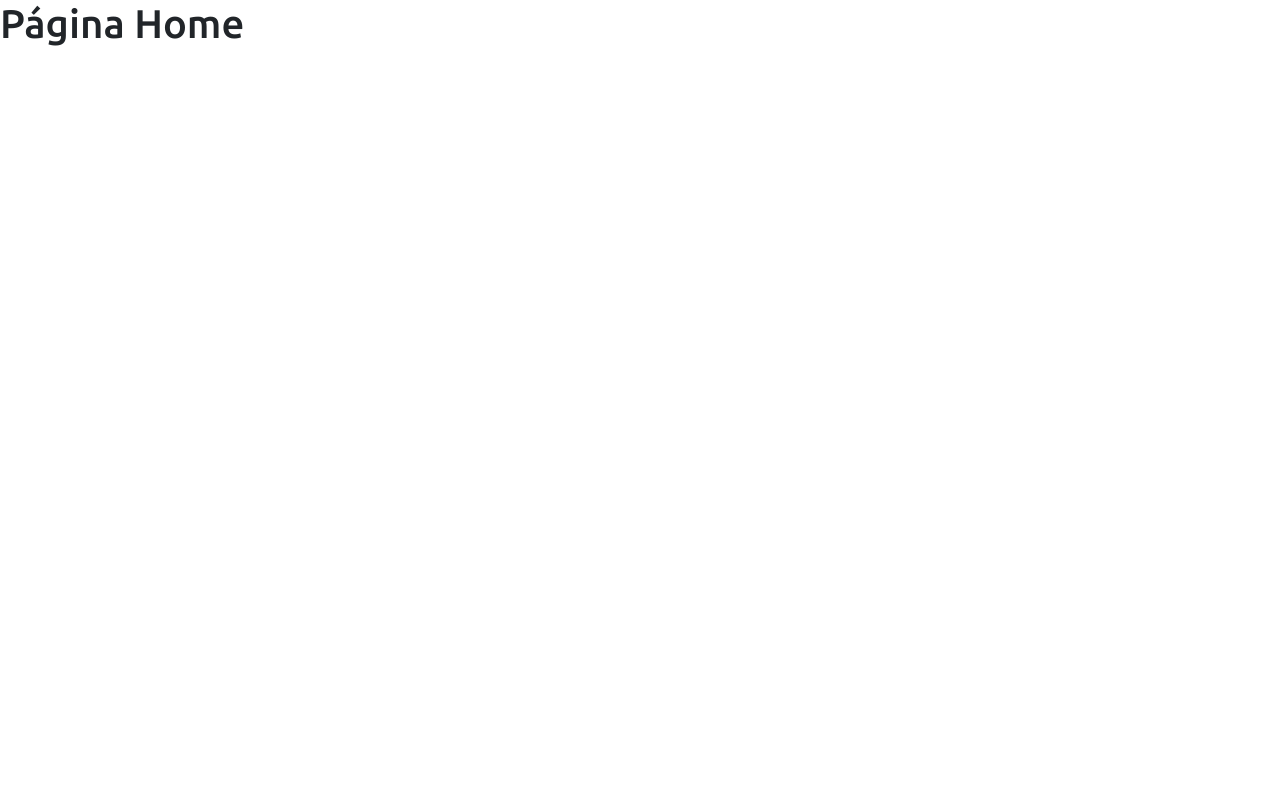
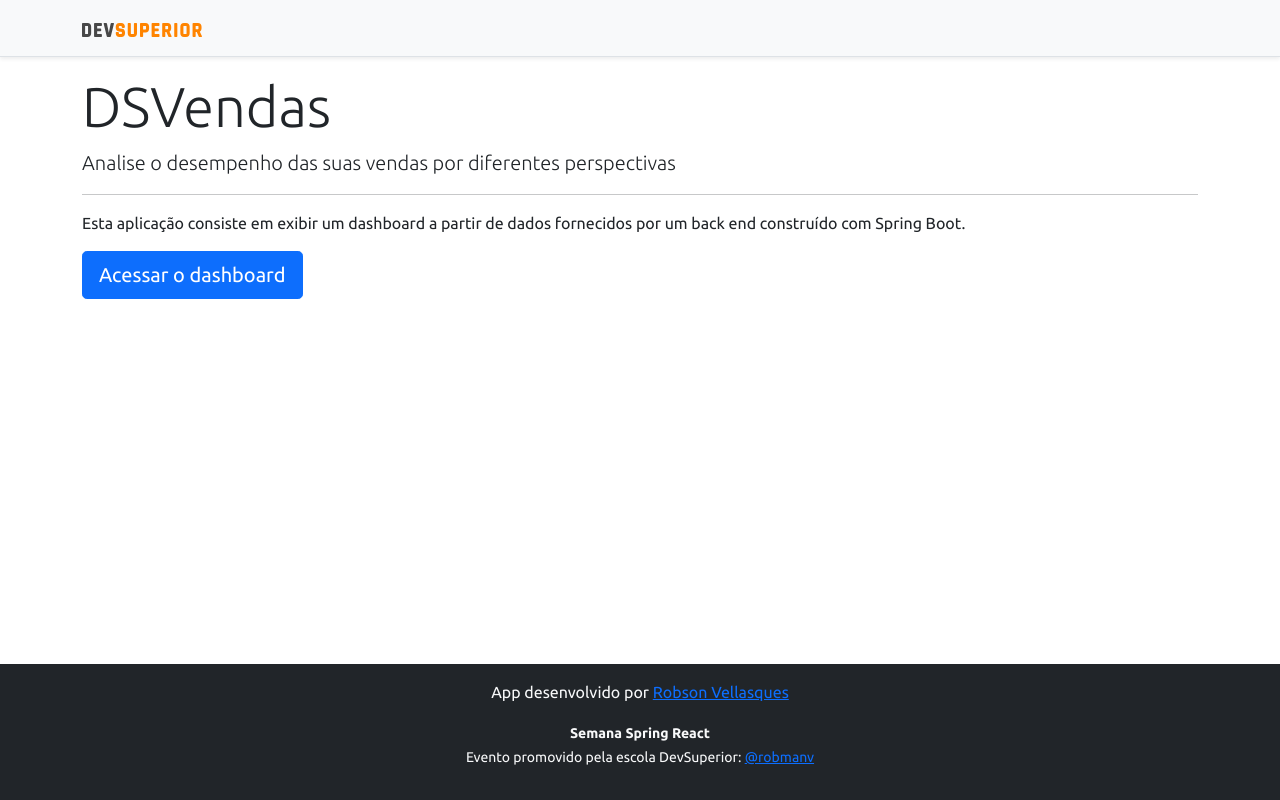
Before and after one commit to robmanv/dsvendas-sds3, a React (Create React App) app in the folder projeto-sds3/frontend/: page / in a window 1280 px wide. Built offline with nearby package versions, Linux system fonts and the light colour scheme.

Commit message:
Home, navigation

```diff
--- a/projeto-sds3/frontend/src/components/NavBar/index_lambda.tsx
+++ b/projeto-sds3/frontend/src/components/NavBar/index_lambda.tsx
@@ -1,11 +1,14 @@
 import ImgDsDark from 'assets/img/ds-dark.svg';
+import { Link } from 'react-router-dom';
 
 const NavBar = () => {
   return (
     <div className="d-flex flex-column flex-md-row align-items-center p-3 px-md-4 mb-3 bg-light border-bottom shadow-sm">
       <div className="container">
         <nav className="my-2 my-md-0 mr-md-3">
+          <Link to="/">
             <img src={ImgDsDark} alt="DevSuperior" width="120" />
+          </Link>
         </nav>
       </div>
     </div>
--- a/projeto-sds3/frontend/src/pages/Home/index.tsx
+++ b/projeto-sds3/frontend/src/pages/Home/index.tsx
@@ -1,9 +1,25 @@
+import Footer from "components/Footer";
+import NavBar from "components/NavBar/index_lambda";
+import { Link } from "react-router-dom";
+
 const Home = () => {
-    return (
-      <div>
-        <h1> Página Home</h1>
+  return (
+    <>
+    <NavBar />
+    <div className="container">
+      <div className="jumbotron">
+        <h1 className="display-4">DSVendas</h1>
+        <p className="lead">Analise o desempenho das suas vendas por diferentes perspectivas</p>
+        <hr />
+        <p>Esta aplicação consiste em exibir um dashboard a partir de dados fornecidos por um back end construído com Spring Boot.</p>
+        <Link className="btn btn-primary btn-lg" to="/dashboard">
+          Acessar o dashboard
+        </Link>
       </div>
-    );
-  }
+    </div>
+    <Footer />
+    </>
+  );
+}
 
-  export default Home;
+export default Home;
```
Lines whose indentation alone changed are shown as unchanged.
